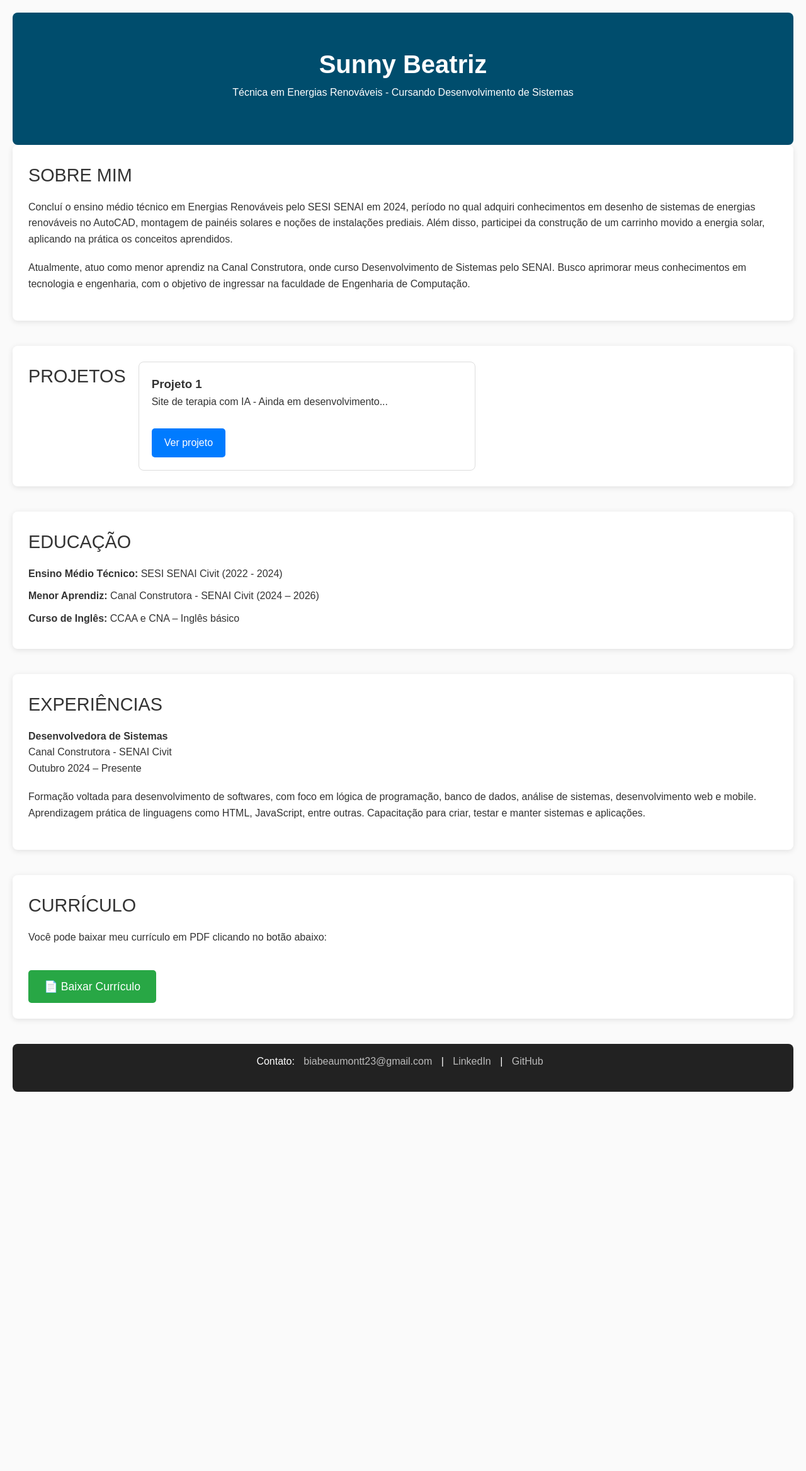
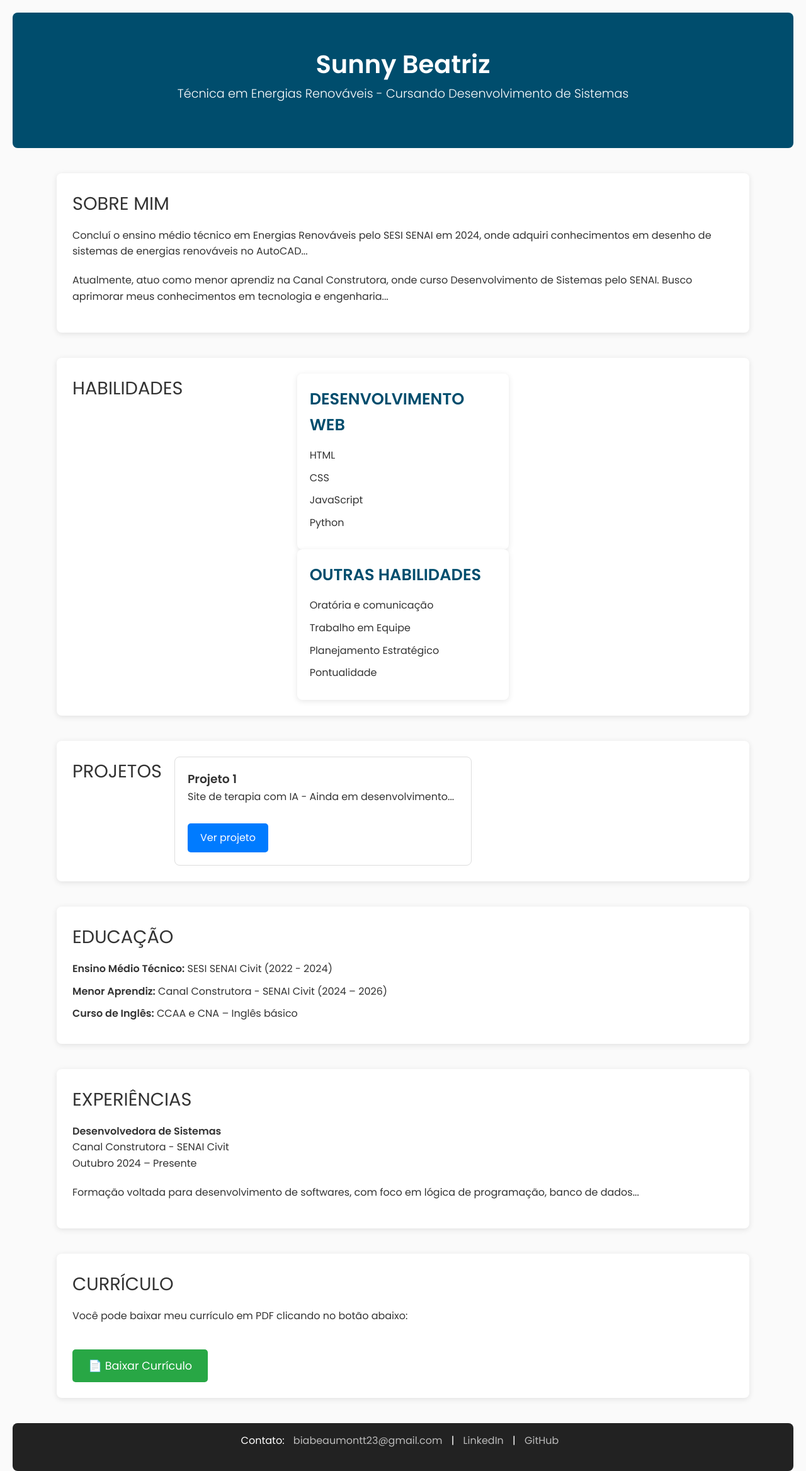
Before and after one commit to sunnybeatriz/portfolio, a Flask app: page / in a window 1280 px wide. Shown: the whole page at 63% size. Before the commit the page ends 1733 px from the top, so only its background shows below. Run offline with Flask 3, Linux system fonts and the light colour scheme.

Commit message:
Update index.html

```diff
--- a/templates/index.html
+++ b/templates/index.html
@@ -3,20 +3,45 @@
 <head>
     <meta charset="UTF-8">
     <title>Portfólio - Sunny Beatriz</title>
+    <link href="https://fonts.googleapis.com/css2?family=Poppins:wght@300;400;600&display=swap" rel="stylesheet">
     <link rel="stylesheet" href="{{ url_for('static', filename='style.css') }}">
     <meta name="viewport" content="width=device-width, initial-scale=1.0">
 </head>
 <body>
     <header>
         <h1>Sunny Beatriz</h1>
-        <p>Técnica em Energias Renováveis - Cursando Desenvolvimento de Sistemas</p>
-
+        <p class="subtitle">Técnica em Energias Renováveis - Cursando Desenvolvimento de Sistemas</p>
     </header>
 
+    <main>
         <section class="about">
             <h2>Sobre Mim</h2>
-        <p>Concluí o ensino médio técnico em Energias Renováveis pelo SESI SENAI em 2024, período no qual adquiri conhecimentos em desenho de sistemas de energias renováveis no AutoCAD, montagem de painéis solares e noções de instalações prediais. Além disso, participei da construção de um carrinho movido a energia solar, aplicando na prática os conceitos aprendidos.</p>
-        <p>Atualmente, atuo como menor aprendiz na Canal Construtora, onde curso Desenvolvimento de Sistemas pelo SENAI. Busco aprimorar meus conhecimentos em tecnologia e engenharia, com o objetivo de ingressar na faculdade de Engenharia de Computação.</p>
+            <p>Concluí o ensino médio técnico em Energias Renováveis pelo SESI SENAI em 2024, onde adquiri conhecimentos em desenho de sistemas de energias renováveis no AutoCAD...</p>
+            <p>Atualmente, atuo como menor aprendiz na Canal Construtora, onde curso Desenvolvimento de Sistemas pelo SENAI. Busco aprimorar meus conhecimentos em tecnologia e engenharia...</p>
+        </section>
+
+        <section class="skills">
+            <h2>Habilidades</h2>
+            <div class="skill-set">
+                <div class="skill">
+                    <h3>Desenvolvimento Web</h3>
+                    <ul>
+                        <li>HTML</li>
+                        <li>CSS</li>
+                        <li>JavaScript</li>
+                        <li>Python</li>
+                    </ul>
+                </div>
+                <div class="skill">
+                    <h3>Outras Habilidades</h3>
+                    <ul>
+                        <li>Oratória e comunicação</li>
+                        <li>Trabalho em Equipe</li>
+                        <li>Planejamento Estratégico</li>
+                        <li>Pontualidade</li>
+                    </ul>
+                </div>
+            </div>
         </section>
 
         <section class="projects">
@@ -24,7 +49,7 @@
             <div class="project">
                 <h3>Projeto 1</h3>
                 <p>Site de terapia com IA - Ainda em desenvolvimento...</p>
-            <a href="https://sunnybeatriz.github.io/dds4/">Ver projeto</a>
+                <a href="https://sunnybeatriz.github.io/dds4/" class="btn-project">Ver projeto</a>
             </div>
         </section>
 
@@ -39,19 +64,16 @@
 
         <section class="experience">
             <h2>Experiências</h2>
-        <p><strong>Desenvolvedora de Sistemas</strong><br>
-        Canal Construtora - SENAI Civit<br>
-        Outubro 2024 – Presente</p>
-        <p>Formação voltada para desenvolvimento de softwares, com foco em lógica de programação, banco de dados, análise de sistemas, desenvolvimento web e mobile. Aprendizagem prática de linguagens como HTML, JavaScript, entre outras. Capacitação para criar, testar e manter sistemas e aplicações.</p>
+            <p><strong>Desenvolvedora de Sistemas</strong><br> Canal Construtora - SENAI Civit<br> Outubro 2024 – Presente</p>
+            <p>Formação voltada para desenvolvimento de softwares, com foco em lógica de programação, banco de dados...</p>
         </section>
 
         <section class="curriculo">
             <h2>Currículo</h2>
             <p>Você pode baixar meu currículo em PDF clicando no botão abaixo:</p>
-    <a href="{{ url_for('static', filename='') }}" class="btn-cv" download>
-        📄 Baixar Currículo
-    </a>
+            <a href="{{ url_for('static', filename='curriculo.pdf') }}" class="btn-cv" download>📄 Baixar Currículo</a>
         </section>
+    </main>
 
     <footer>
         <p>Contato: <a href="mailto:biabeaumontt23@gmail.com">biabeaumontt23@gmail.com</a> |
```
Lines whose indentation alone changed are shown as unchanged.
